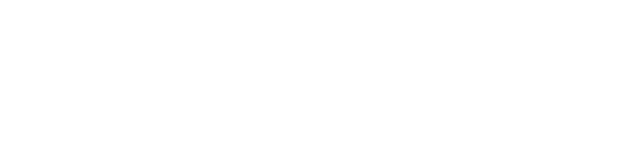
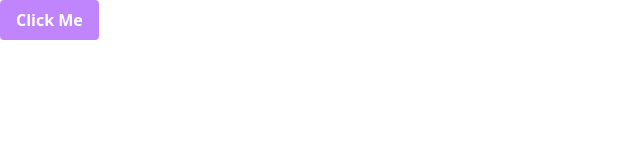
Before and after one commit to J-Etienne1/Tailwinds-Practise, a website: page index.html in a window 1280 px wide. Shown: the whole page, without its empty margins (0-640 px from the left). Drawn offline with Linux system fonts and the light colour scheme.

Commit message:
added a simple button

```diff
--- a/index.html
+++ b/index.html
@@ -4,9 +4,15 @@
     <meta charset="UTF-8">
     <meta name="viewport" content="width=device-width, initial-scale=1.0">
     <title>Document</title>
-    <link rel="stylesheet" href="style.css">
+    <link rel="stylesheet" href="output.css">
 </head>
 <body>
 
+
+    <button class="bg-purple-400 hover:bg-purple-800 text-white font-bold py-2 px-4 rounded">
+        Click Me
+      </button>
+
+
 </body>
 </html>
--- a/style.css
+++ b/style.css
@@ -0,0 +1,3 @@
+@import 'tailwindcss/base';
+@import 'tailwindcss/components';
+@import 'tailwindcss/utilities';
--- /dev/null
+++ b/tailwind.config.js
@@ -0,0 +1,8 @@
+/** @type {import('tailwindcss').Config} */
+module.exports = {
+  content: ['./**/*.html'], // Add the path to your HTML files
+  theme: {
+    extend: {},
+  },
+  plugins: [],
+};
```
Also changed, not shown: package.json (added, +15 -0 lines), output.css (added), 1 other file.
